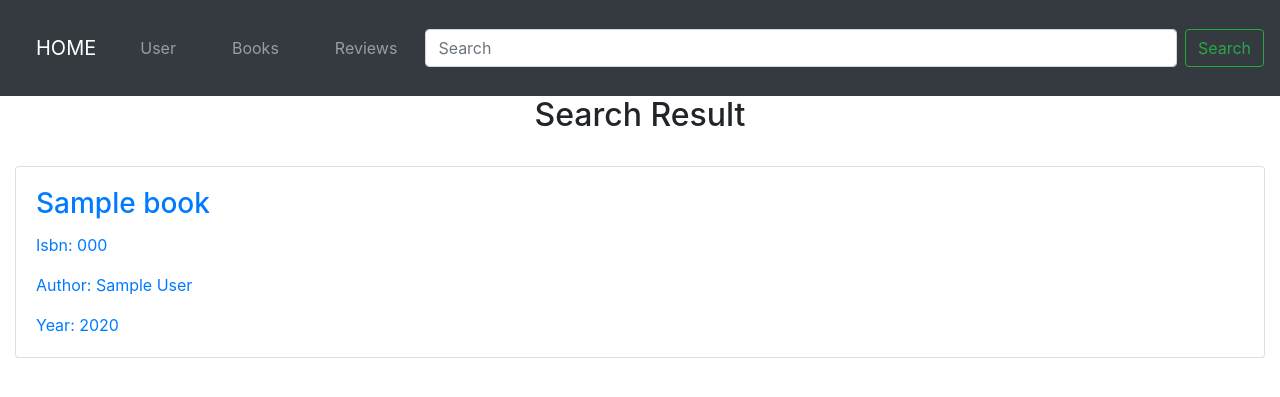
After one commit to tinyboyX/project1, a Flask app: template templates/search_result.html in a window 1280 px wide. The commit adds this page. Shown: the top 397 px of the page. Run offline with Flask 2, Linux system fonts and the light colour scheme; the template is opened without the code that fills it: most values are stand-ins (such as "Sample title", 1, 10 or a date in 2020); some libraries are stand-ins or nearby versions.

Commit message:
"search funtion"

```diff
--- a/application.py
+++ b/application.py
@@ -70,3 +70,20 @@ def search():
         return redirect("/")
     else:
         return render_template("menu.html")
+
+
+@app.route("/searching", methods = ["POST"])
+def searching():
+    isbn =  "%"+ request.form.get("isbn") + "%"
+    title = "%"+ request.form.get("title") + "%"
+    author = "%"+ request.form.get("author") + "%"
+
+    try:
+        year = int(request.form.get("year"))
+        books = db.execute("SELECT * FROM books WHERE isbn LIKE :isbn AND title LIKE :title AND author LIKE :author AND year = :year" ,{"isbn": isbn, "title": title, "author":author,"year":year}).fetchall()
+    except ValueError:
+        books = db.execute("SELECT * FROM books WHERE isbn LIKE :isbn AND title LIKE :title AND author LIKE :author",{"isbn": isbn, "title": title, "author":author}).fetchall()
+    if len(books) == 0:
+        return render_template("search.html", message = "There is no book with that infomation")
+    else:
+        return render_template("search_result.html", books = books)
--- a/templates/books.html
+++ b/templates/books.html
@@ -1,4 +1,4 @@
-{% extends "layout.html" %}
+{% extends "inner_layout.html" %}
 
 {% block heading %}
     <title>Books Table</title>
@@ -14,9 +14,7 @@
 {% endblock %}
 
 {% block body %}
-    <div class="title">
-      <h2>All Books</h2>
-    </div>
+
     <div>
         <table class = "table table-bordered table-hover table-dark ">
             <th scope = "col">Isbn</th>
--- /dev/null
+++ b/templates/inner_layout.html
@@ -0,0 +1,36 @@
+<!DOCTYPE html>
+<html>
+    <head>
+       {% block heading %}{% endblock %}
+       <link rel="stylesheet" href="https://stackpath.bootstrapcdn.com/bootstrap/4.3.1/css/bootstrap.min.css" integrity="sha384-ggOyR0iXCbMQv3Xipma34MD+dH/1fQ784/j6cY/iJTQUOhcWr7x9JvoRxT2MZw1T" crossorigin="anonymous">
+    </head>
+    <body>
+      <form><nav class="navbar navbar-expand-lg navbar-dark bg-dark">
+          <a class="navbar-brand" href="{{ url_for('search') }}">HOME</a>
+          <button class="navbar-toggler" type="button" data-toggle="collapse" data-target="#navbarSupportedContent" aria-controls="navbarSupportedContent" aria-expanded="false" aria-label="Toggle navigation">
+            <span class="navbar-toggler-icon"></span>
+          </button>
+
+          <div class="collapse navbar-collapse" id="navbarSupportedContent">
+            <ul class="navbar-nav mr-auto">
+              <li class="nav-item">
+                <a class="nav-link" href="#">User</a>
+              </li>
+              <li class="nav-item">
+                <a class="nav-link" href="{{url_for('books')}}">Books</a>
+              </li>
+              <li class="nav-item">
+                <a class="nav-link" href="#">Reviews</a>
+              </li>
+            </ul>
+            <form class="form-inline my-2 my-lg-0">
+              <input class="form-control mr-sm-2" type="search" placeholder="Search" aria-label="Search">
+              <button class="btn btn-outline-success my-2 my-sm-0" type="submit">Search</button>
+            </form>
+          </div>
+        </nav></form>
+             {% block body %}
+
+            {% endblock %}
+    </body>
+</html>
--- /dev/null
+++ b/templates/search_result.html
@@ -0,0 +1,35 @@
+{% extends "inner_layout.html" %}
+
+{% block heading %}
+    <title>Books Table</title>
+    <meta name="viewport" content="width=device-width, initial-scale=1.0">
+    <style>
+        a
+        {
+            margin: 20px;
+        }
+        a.custom-card,
+        a.custom-card:hover
+        {
+            text-decoration: none;
+        }
+    </style>
+{% endblock %}
+
+{% block body %}
+    <h2 style="text-align:center">Search Result</h2>
+        {% for book in books %}
+    <a href="{{ url_for('books') }}/{{ book.isbn }}" class="custom-card">
+        <div class = "col-sm-12">
+        <div class="card" style="width:auto" >
+            <div class="card-body">
+              <h3 class="card-title">{{ book.title }}</h3>
+              <p class="card-text">Isbn: {{ book.isbn }}</p>
+              <p class="card-text">Author: {{ book.author }}</p>
+              <p class="card-text">Year: {{ book.year }}</p>
+            </div>
+          </div>
+        </div>
+    </a>
+        {% endfor %}
+{% endblock %}
```
Also changed, not shown: templates/menu.html (+6 -17 lines), templates/reviews.html (added, +9 -0 lines), templates/users.html (added, +9 -0 lines), 3 other files.
